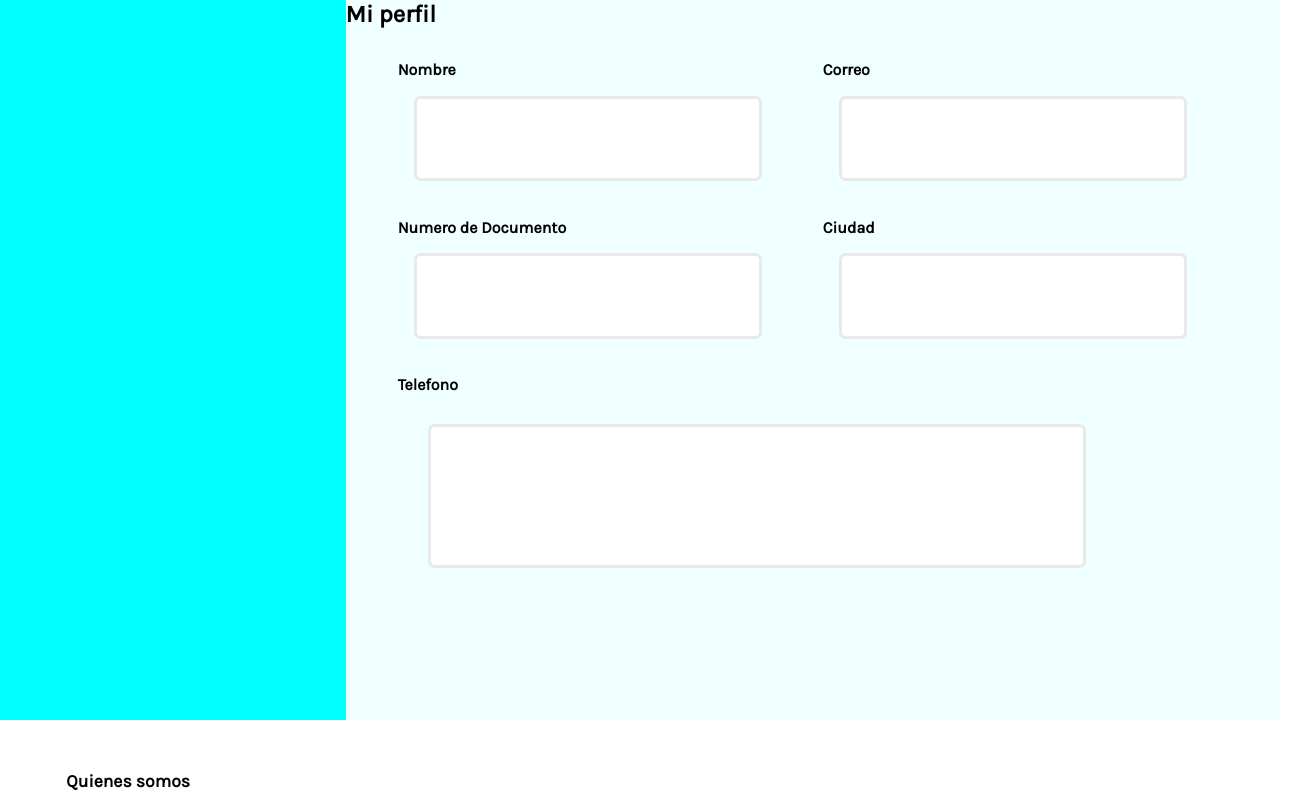
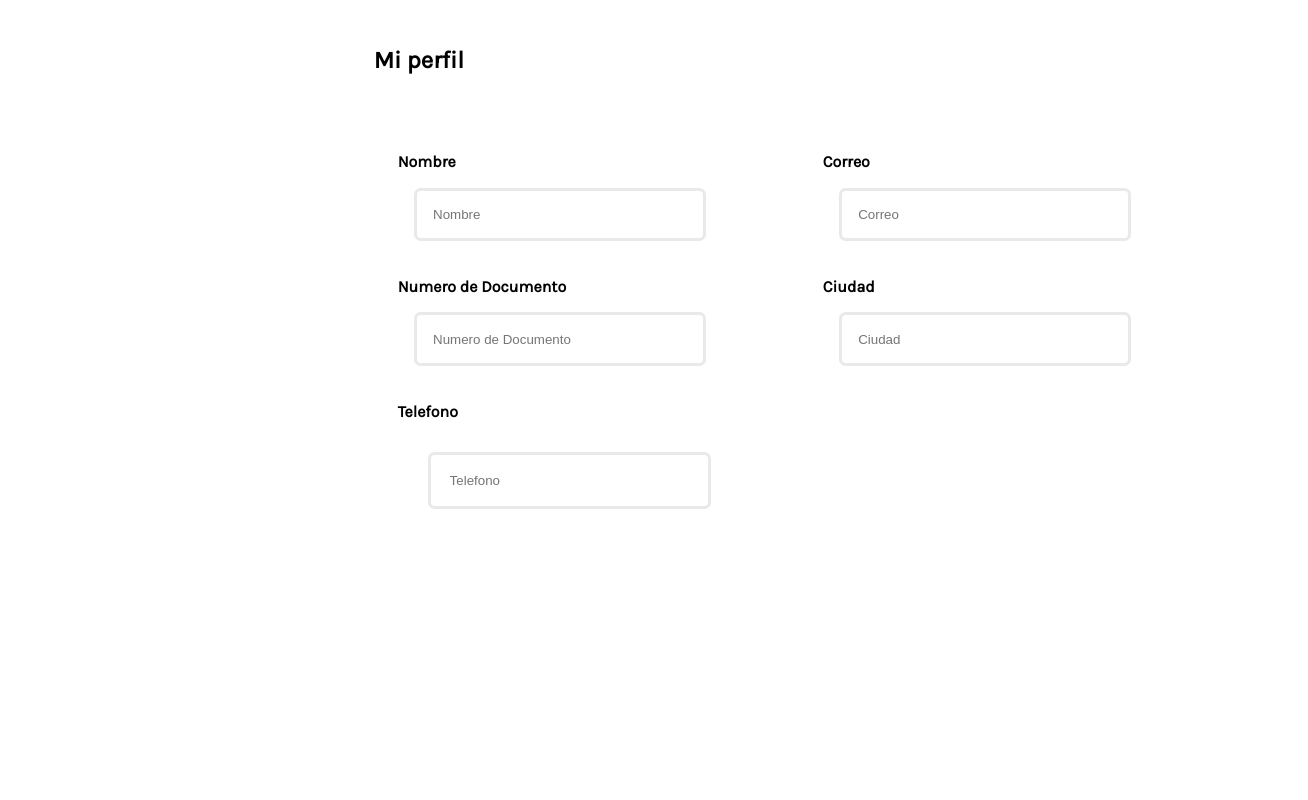
Before and after one commit to DRK-V/BikeStore, a React (Vite) app in the folder frontend/: page /Usuario_usu in a window 1280 px wide. Shown: the top 800 px of the page, 1308 px wide, since content can reach past the window. Built offline with nearby package versions, Linux system fonts and the light colour scheme.

Commit message:
terminado de configuracion de usuario

```diff
--- a/frontend/src/css/Usuario_config.css
+++ b/frontend/src/css/Usuario_config.css
@@ -3,21 +3,21 @@
     min-height: 90vh;
     display: flex;
     position: relative;
-    background-color: antiquewhite;
+    /* background-color: antiquewhite; */
 }
 
 .usu_ini{
     width: 27%;
     min-height:90vh;
     position: relative;
-    background-color: aqua;
+    /* background-color: aqua; */
 }
 
 .usu_detall{
     width: 73%;
     min-height: 90vh;
     position: relative;
-    background-color: azure;
+    /* background-color: azure; */
 }
 
 .formulario_usu{
@@ -52,9 +52,26 @@
 }
 
 .input1{
-    width: 86%;
+    width: 72%;
     border-radius: 0.5em;
-    padding: 8%;
+    padding: 4%;
     margin: 4%;
     border: solid 3px rgba(128, 128, 128, 0.174);
 }
+
+.input2{
+    width: 37%;
+    border-radius: 0.5em;
+    padding: 2.4%;
+    margin: 4%;
+    border: solid 3px rgba(128, 128, 128, 0.174);
+}
+
+/*here is the css of the title */
+.titulo1{
+    width: 100%;
+    min-height: 15vh;
+    display: flex;
+    align-items: center;
+    margin-left: 3%;
+}
--- a/frontend/src/page/Usuario_usu.jsx
+++ b/frontend/src/page/Usuario_usu.jsx
@@ -7,7 +7,7 @@ export const Usuario_usu = () => {
       <div className="pa_usu">
         <div className="usu_ini"></div>
         <div className="usu_detall">
-            <div className="titulo1.1">
+            <div className="titulo1">
           <h2>Mi perfil</h2>
             </div>
           <form action="" className="formulario_usu">
@@ -15,31 +15,31 @@ export const Usuario_usu = () => {
               <div className="fila1">
                 <div className="fila">
                   <label htmlFor=""><b>Nombre</b></label>
-                  <input className="input1" type="text" />
+                  <input className="input1" placeholder="Nombre" type="text" />
                 </div>
 
                 <div className="fila">
                   <label htmlFor=""><b>Correo</b></label>
-                  <input className="input1" type="text" />
+                  <input className="input1" placeholder="Correo" type="text" />
                 </div>
               </div>
 
               <div className="fila1">
                 <div className="fila">
                   <label htmlFor=""><b>Numero de Documento</b></label>
-                  <input className="input1" type="text" />
+                  <input className="input1" placeholder="Numero de Documento" type="text" />
                 </div>
 
                 <div className="fila">
                   <label htmlFor=""><b>Ciudad</b></label>
-                  <input className="input1" type="text" />
+                  <input className="input1" placeholder="Ciudad" type="text" />
                 </div>
               </div>
 
               <div className="fila1">
                 <div className="fila">
                   <label htmlFor=""><b>Telefono</b></label>
-                  <input className="input1" type="text" />
+                  <input className="input2" placeholder="Telefono" type="text" />
                 </div>
               </div>
             </div>
```
